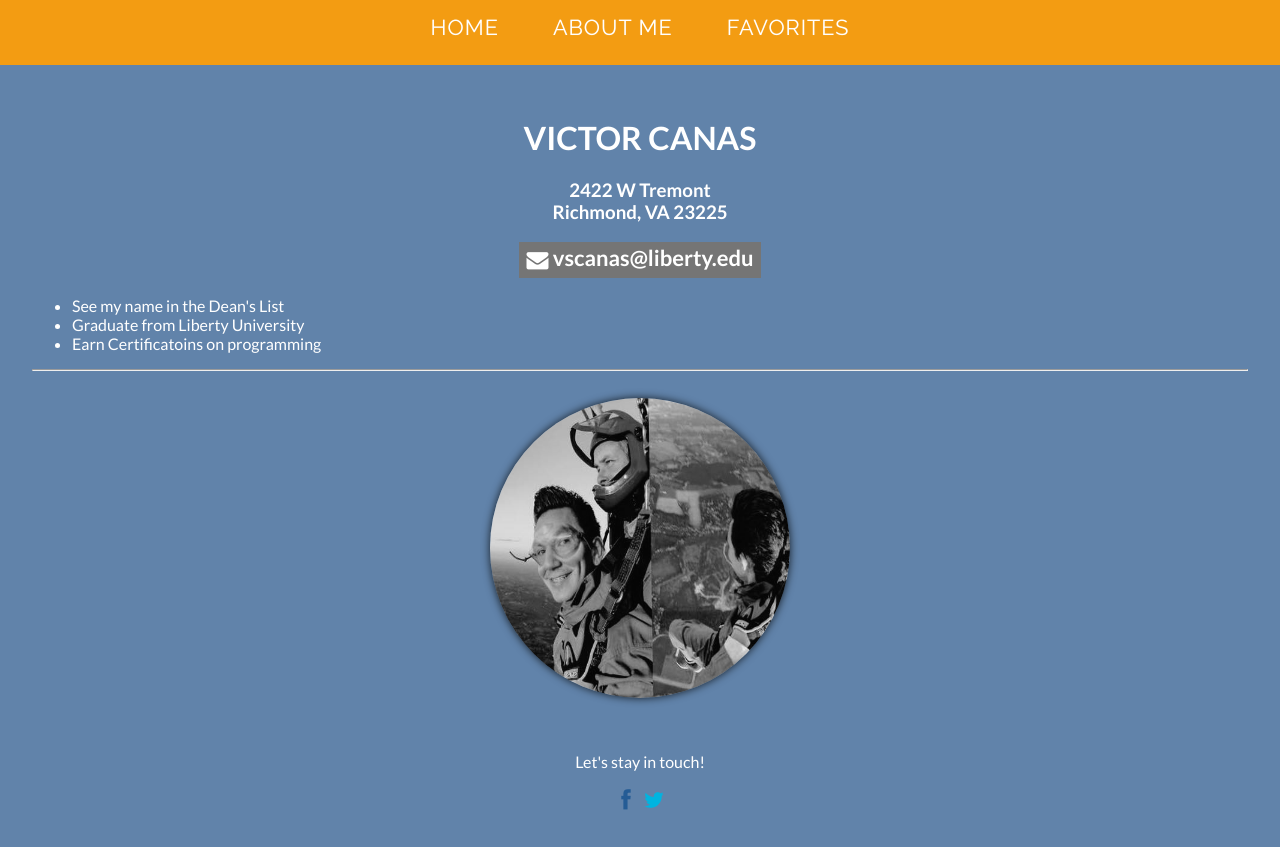
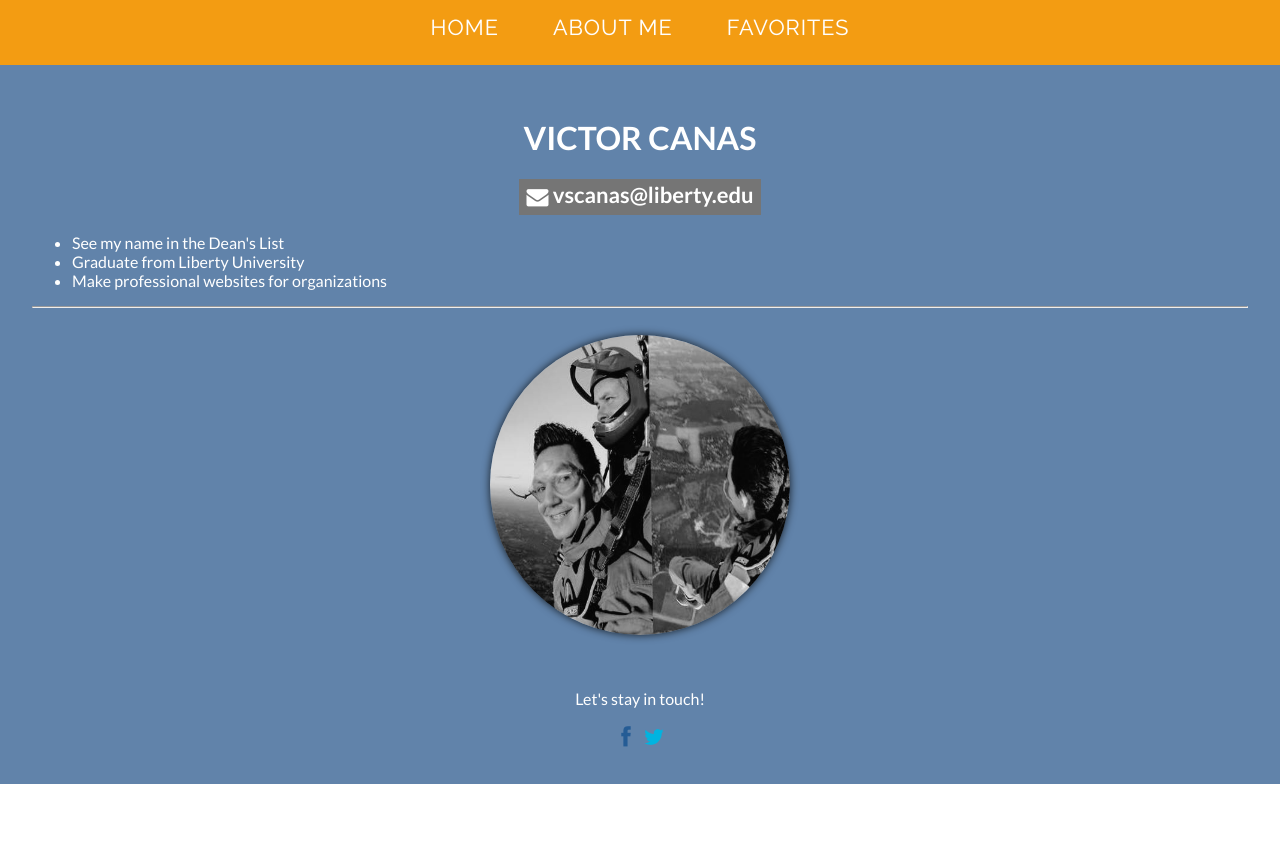
Before and after one commit to VictorCanas/VictorCanas.github.io, a plain HTML site: page index.html in a window 1280 px wide. After the commit the page ends 800 px from the top, so only its background shows below. Drawn offline with Linux system fonts and the light colour scheme.

Commit message:
Main Information change
Change main information and goals on page.

```diff
--- a/index.html
+++ b/index.html
@@ -24,14 +24,13 @@
 			</section>
 			<header>
 				<h1 align="center">VICTOR CANAS</h1>
-                <h3 align="center">2422 W Tremont<br>Richmond, VA 23225</h3>
                  <div class="ssk-group" align="center">
                     <h3><a href="mailto:vscanas@liberty.edu" class="ssk ssk-email"> vscanas@liberty.edu</h3></a>
                 </div>
                 <ul>
                     <li>See my name in the Dean's List</li>
                     <li>Graduate from Liberty University</li>
-                    <li>Earn Certificatoins on programming</li>
+                    <li>Make professional websites for organizations</li>
                 </ul>
                 <hr>
                 <br>
```
